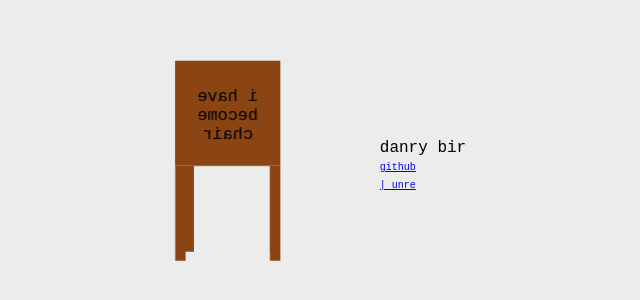
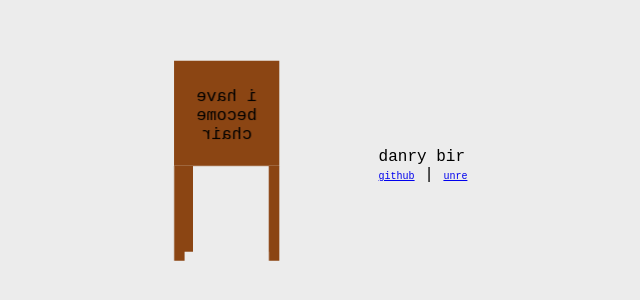
Before and after one commit to danrybir/danrybir.github.io, a plain HTML site: page index.html in a window 1280 px wide. Shown: the part 234-534 px from the top of the page, without its empty margins (367-1007 px from the left). Drawn offline with Linux system fonts and the light colour scheme.

Commit message:
minor spelling issue whoops

```diff
--- a/index.html
+++ b/index.html
@@ -122,7 +122,7 @@ If it ain't broken, don't fix it.
     </div>
     <div class="text">
         <p>danry bir</p>
-        <a class="smol" href="https://github.com/danrybir">github</p> | <a class="smol" href="/unre">unre</a>
+        <a class="smol" href="https://github.com/danrybir">github</a> | <a class="smol" href="/unre">unre</a>
     </div>
 </body>
 </html>
```
